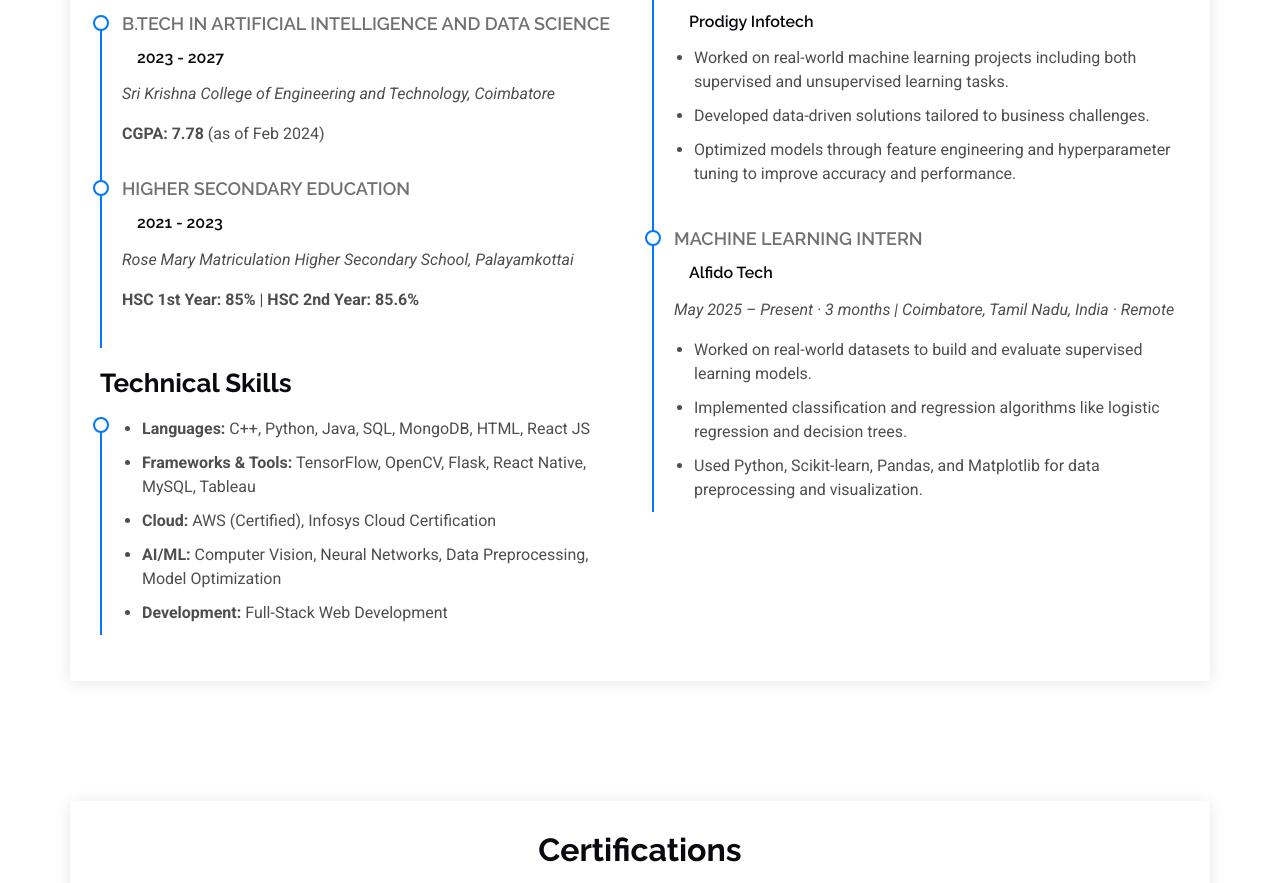
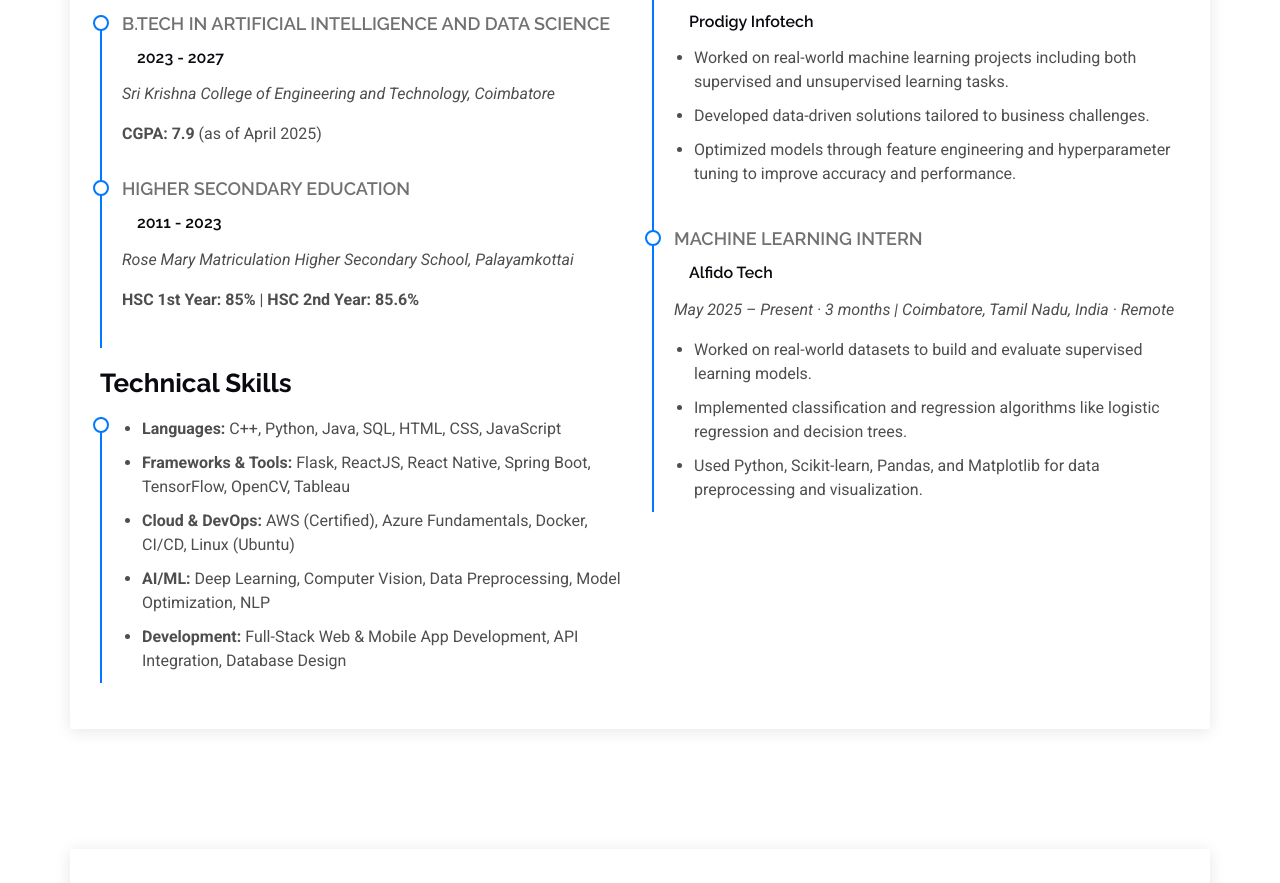
Before and after one commit to Sanjay-M1512/Portfolio-Sanjay, a plain HTML site: page index.html in a window 1280 px wide. Shown: the part 2273-3156 px from the top of the page. Drawn offline with Linux system fonts and the light colour scheme; some packages are replaced by stand-ins of ours; a script that the page names is missing.

Commit message:
Revise about me section and technical skills
Updated professional summary and technical skills to reflect recent changes in expertise and education.

```diff
--- a/index.html
+++ b/index.html
@@ -204,10 +204,10 @@
             <div class="about-me">
               <h4>About me</h4>
               <p>
-                I am a passionate backend developer and machine learning engineer with a strong foundation in building scalable systems, optimizing data management, and leveraging AI for intelligent solutions. My expertise spans server-side development, database design, API integration, and the implementation of machine learning models to solve complex problems. I am dedicated to continuous learning, exploring cutting-edge technologies, and utilizing advanced algorithms to create impactful solutions in various domains, including agriculture and disaster management.
+                I am a passionate software engineer specializing in <b>AI/ML, DevOps, and Full-Stack Development</b>, with a strong foundation in building scalable systems, intelligent automation, and cloud-native applications. My expertise spans backend architecture, database design, API integration, and the deployment of machine learning models that solve real-world challenges across domains like <b>agriculture</b> and <b>disaster management</b>.
               </p>
               <p>
-                With a focus on predictive modeling, I work on creating data-driven systems that provide valuable insights and aid in decision-making. I specialize in developing machine learning models using frameworks like TensorFlow and PyTorch, as well as implementing efficient deep learning solutions for real-world challenges. My passion for innovation drives me to tackle new challenges and contribute to projects that push the boundaries of what's possible with AI and data science.
+                With a focus on <b>predictive analytics, system automation, and end-to-end development</b>, I create data-driven platforms that enhance performance, reliability, and decision-making. I leverage frameworks such as <b>TensorFlow, PyTorch, Flask, React, and Docker</b> to design intelligent, efficient, and secure solutions. Driven by innovation, I continuously explore emerging technologies to deliver impactful results and contribute to projects that bridge AI, cloud, and full-stack ecosystems.
               </p>
             </div>
           </div>
@@ -250,11 +250,11 @@
           <h4>B.Tech in Artificial Intelligence and Data Science</h4>
           <h5>2023 - 2027</h5>
           <p><em>Sri Krishna College of Engineering and Technology, Coimbatore</em></p>
-          <p><strong>CGPA:</strong> <b>7.78</b> (as of Feb 2024)</p>
+          <p><strong>CGPA:</strong> <b>7.9</b> (as of April 2025)</p>
         </div>
         <div class="resume-item">
           <h4>Higher Secondary Education</h4>
-          <h5>2021 - 2023</h5>
+          <h5>2011 - 2023</h5>
           <p><em>Rose Mary Matriculation Higher Secondary School, Palayamkottai</em></p>
           <p><strong>HSC 1st Year:</strong> <b>85%</b> | <strong>HSC 2nd Year:</strong> <b>85.6%</b></p>
         </div>
@@ -262,11 +262,11 @@
         <h3 class="resume-title">Technical Skills</h3>
         <div class="resume-item">
           <ul>
-            <li><strong>Languages:</strong> C++, Python, Java, SQL, MongoDB, HTML, React JS</li>
-            <li><strong>Frameworks & Tools:</strong> TensorFlow, OpenCV, Flask, React Native, MySQL, Tableau</li>
-            <li><strong>Cloud:</strong> AWS (Certified), Infosys Cloud Certification</li>
-            <li><strong>AI/ML:</strong> Computer Vision, Neural Networks, Data Preprocessing, Model Optimization</li>
-            <li><strong>Development:</strong> Full-Stack Web Development</li>
+            <li><strong>Languages:</strong> C++, Python, Java, SQL, HTML, CSS, JavaScript</li>
+            <li><strong>Frameworks & Tools:</strong> Flask, ReactJS, React Native, Spring Boot, TensorFlow, OpenCV, Tableau</li>
+            <li><strong>Cloud & DevOps:</strong> AWS (Certified), Azure Fundamentals, Docker, CI/CD, Linux (Ubuntu)</li>
+            <li><strong>AI/ML:</strong> Deep Learning, Computer Vision, Data Preprocessing, Model Optimization, NLP</li>
+            <li><strong>Development:</strong> Full-Stack Web & Mobile App Development, API Integration, Database Design</li>
           </ul>
         </div>
       </div>
```
